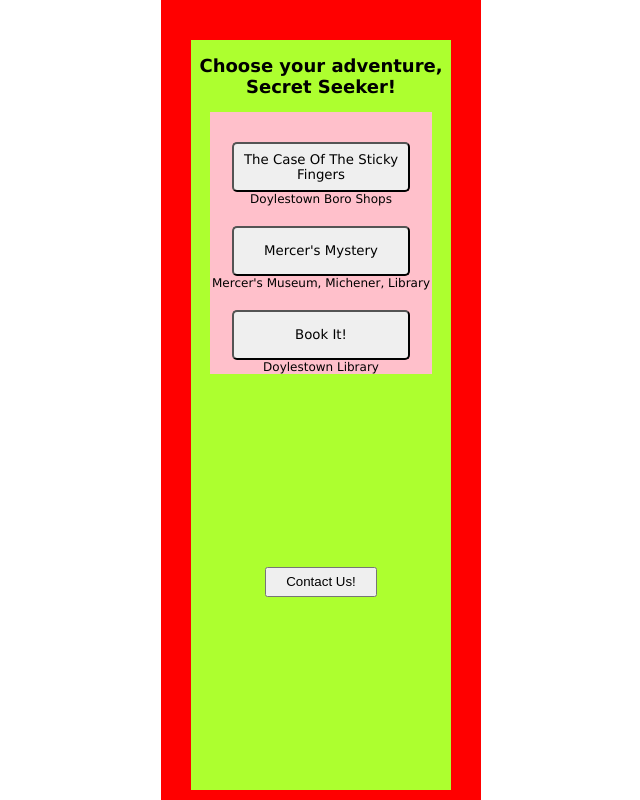
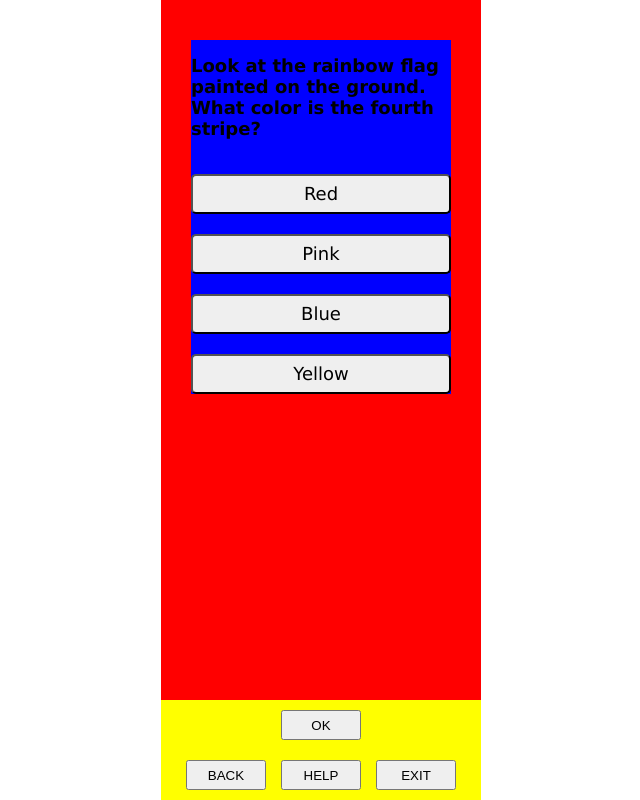
Before and after one commit to RobertFiorentino/doylestown-detectives, a React (Vite) app: page / in a window 1280 px wide. Shown: the whole page, without its empty margins (319-959 px from the left). Built offline with nearby package versions, Linux system fonts and the light colour scheme.

Commit message:
Add a Choice story step
Change-Id: Ibc9090d248b943f1d31125baa086eab969b0ca54

```diff
--- a/src/App.tsx
+++ b/src/App.tsx
@@ -7,7 +7,7 @@
 
 export default function App() {
 
-    const [storyStep, setStoryStep] = React.useState<StoryStep>(getStoryStep(StoryStepType.MenuScreen))
+    const [storyStep, setStoryStep] = React.useState<StoryStep>(getStoryStep(StoryStepType.Choice))
 
     return (
         <main className="root">
--- a/src/AppContent.tsx
+++ b/src/AppContent.tsx
@@ -1,6 +1,7 @@
 import React from "react"
 import "./index.css"
 import { StoryStep } from './StoryStep.tsx'
+import ChoiceBox from './ChoiceBox.tsx'
 
 export default function AppContent(props: { storyStep: StoryStep }) {
 
@@ -21,6 +22,7 @@
             ></iframe>}
             {props.storyStep.image && <img src={props.storyStep.image} className="appContent--image"/>}
             {props.storyStep.text && <h2>{props.storyStep.text}</h2>}
+            {props.storyStep.choices && <ChoiceBox choices={props.storyStep.choices} />}
         </div>
     )
 }
--- /dev/null
+++ b/src/ChoiceBox.tsx
@@ -0,0 +1,12 @@
+import React from "react";
+import "./index.css"
+
+export default function ChoiceBox({ choices }: { choices: string[] }) {
+    console.log(`choices: ${choices}`)
+    const buttons = choices.map(choice => <button className="choice--button">{choice}</button>)
+    return (
+        <div className="choiceBox">
+            {buttons}
+        </div>
+    )
+}
--- a/src/StoryStep.tsx
+++ b/src/StoryStep.tsx
@@ -3,27 +3,31 @@
     isNavHidden?: boolean,
     image?: string,
     videoId?: string,
-    text?: string
+    text?: string,
+    choices?: string[]
 }
 
 export enum StoryStepType {
     MenuScreen,
     VideoImageText,
-    ImageText
+    ImageText,
+    Choice
 }
 
 export function getStoryStep(storyStep: StoryStepType): StoryStep {
+    console.log(`Start StoryStep ${storyStep}`)
     switch (storyStep) {
         case StoryStepType.MenuScreen:
             return menuScreenStoryStep;
             break;
         case StoryStepType.VideoImageText:
-            console.log("video image")
             return videoImageTextStoryStep;
             break;
         case StoryStepType.ImageText:
-            console.log("text image")
             return imageTextStoryStep;
+            break;
+        case StoryStepType.Choice:
+            return choiceStoryStep;
             break;
     }
 }
@@ -31,23 +35,29 @@
 const menuScreenStoryStep: StoryStep = {
     step: "menu",
     isNavHidden: true,
-    image: "",
-    videoId: "",
     text: "Choose your adventure, Secret Seeker!"
 }
 
 const videoImageTextStoryStep: StoryStep = {
-    step: "intro",
-    isNavHidden: false,
+    step: "video",
     image: "https://tapinto-production.s3.amazonaws.com/uploads/articles/im/best_crop_fe6a7fc41e67683a6201_IMG_9780.JPG",
     videoId: "i3JqgCmjLsk",
     text: "Travel to Evolution Candy and press the OK button to contact the detectives."
 }
 
 const imageTextStoryStep: StoryStep = {
-    step: "intro",
-    isNavHidden: false,
+    step: "image",
     image: "https://tapinto-production.s3.amazonaws.com/uploads/articles/im/best_crop_fe6a7fc41e67683a6201_IMG_9780.JPG",
-    videoId: "",
     text: "Travel to Evolution Candy and press the OK button to contact the detectives."
 }
+
+const choiceStoryStep: StoryStep = {
+    step: "choice",
+    text: "Look at the rainbow flag painted on the ground. What color is the fourth stripe?",
+    choices: [
+        "Red",
+        "Pink",
+        "Blue",
+        "Yellow"
+    ]
+}
--- a/src/index.css
+++ b/src/index.css
@@ -103,3 +103,17 @@
 .appContent--image {
     border-radius: 10px;
 }
+
+.choiceBox {
+    display: flex;
+    flex-direction: column;
+    gap: 20px;
+    padding-top: 20px;
+}
+
+.choiceBox .choice--button {
+    border-radius: 5px;
+    height: 40px;
+    font-family: Verdana, sans-serif;
+    font-size: 1.5em;
+}
```
